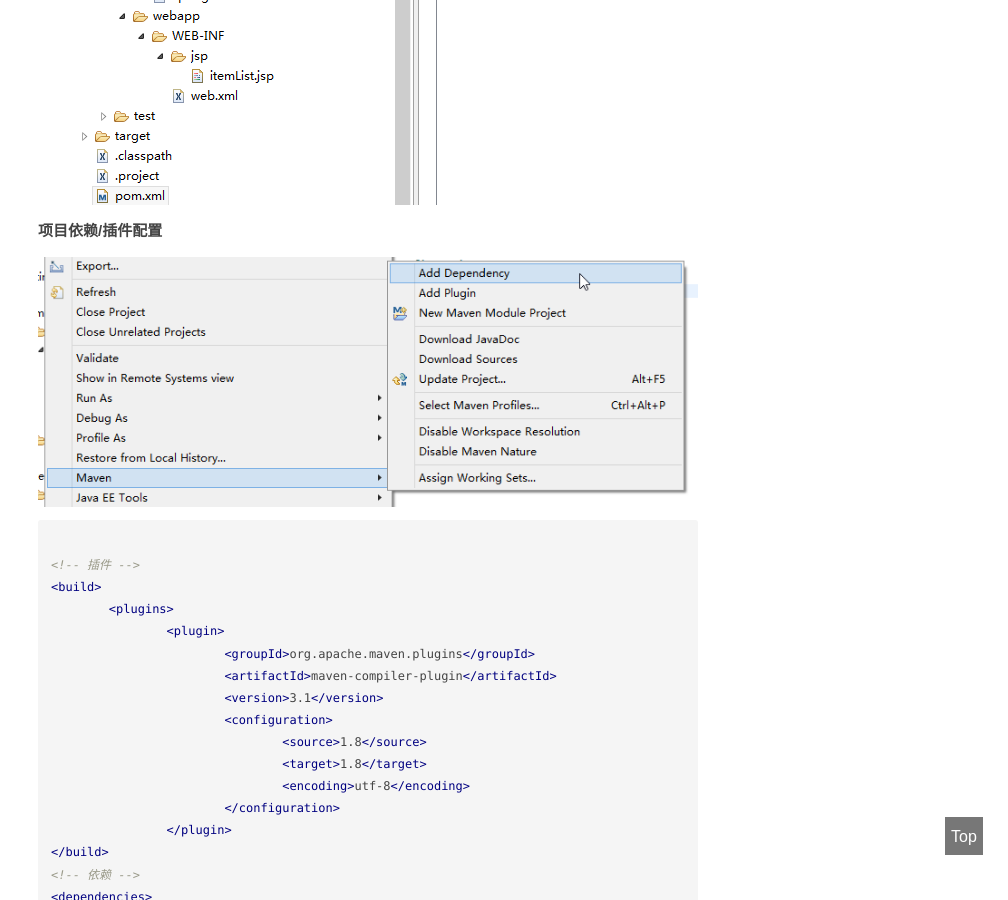
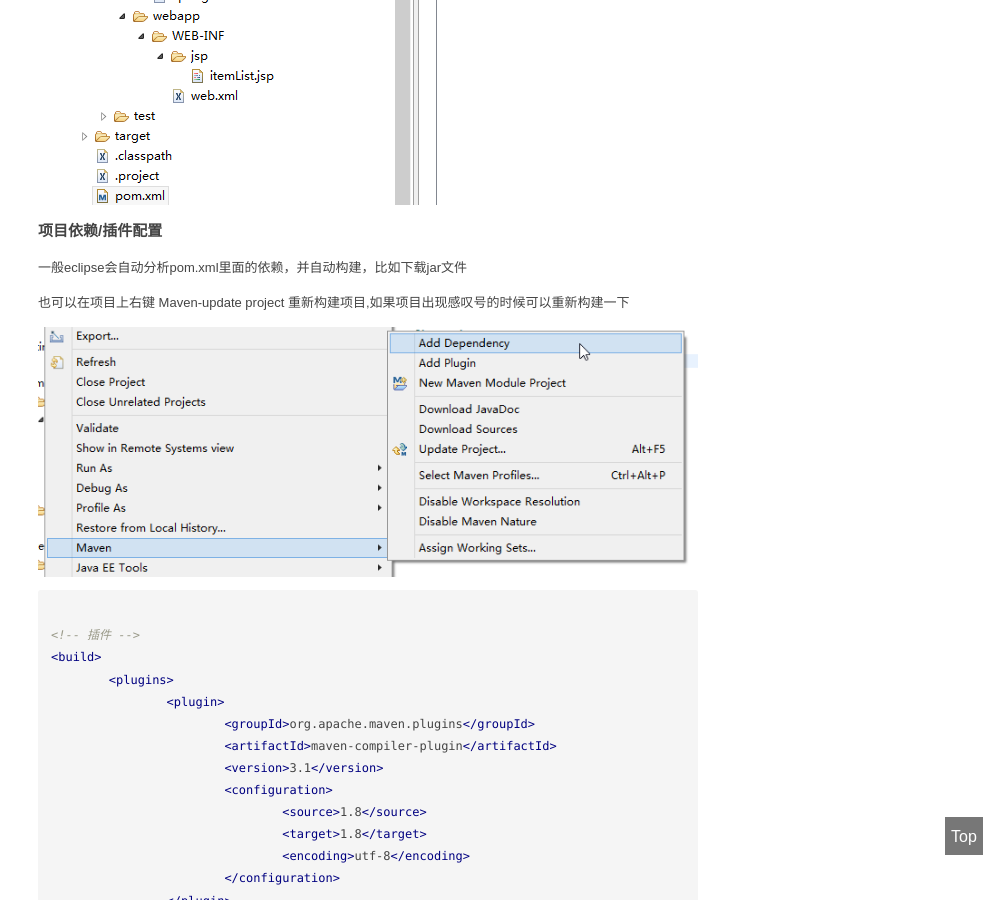
Before and after one commit to TMaize/tmaize-blog, a Jekyll site: the page built from _posts/2017-08-04-用maven构建项目.md, in a window 1280 px wide and 900 px high, scrolled down 7696 px. Shown: the whole window, without its empty margins (272-1280 px from the left). Built offline with Jekyll 4.4.1, drawn with Linux system fonts in a browser that asks for light colours; comment, search, counter and statistics services are not loaded.

Commit message:
修改文章

````diff
--- a/_posts/2017-08-04-用maven构建项目.md
+++ b/_posts/2017-08-04-用maven构建项目.md
@@ -283,6 +283,10 @@ Packaging决定了是web项目还是java项目，选错了没关系，在pom.xml
 
 ### 项目依赖/插件配置
 
+一般eclipse会自动分析pom.xml里面的依赖，并自动构建，比如下载jar文件
+
+也可以在项目上右键 Maven-update project 重新构建项目,如果项目出现感叹号的时候可以重新构建一下
+
 ![11](11.png)
 
 ```xml
````
